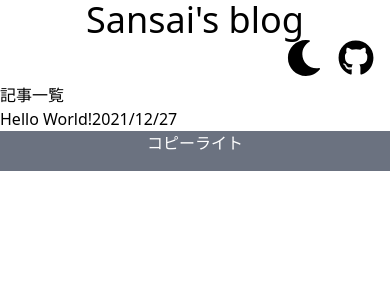
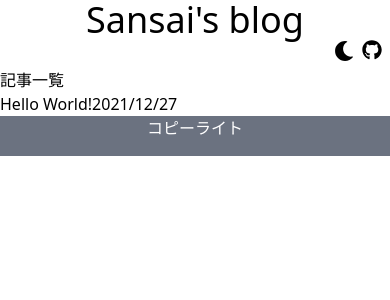
Before and after one commit to Sansai-snct/blog, a Next.js app: page / in a window 390 px wide. Shown: the top 300 px of the page. Built offline with nearby package versions, Linux system fonts and the light colour scheme.

Commit message:
[update] レスポンシブの調整#3

```diff
--- a/src/components/Header/Header.tsx
+++ b/src/components/Header/Header.tsx
@@ -8,19 +8,19 @@ const Header: VFC = () => {
   return (
     <section>
       <div>
-        <h1 className='text-4xl text-center'>
+        <h1 className='text-4xl md:text-6xl text-center'>
           <Link href='/'>
             <a>Sansai's blog</a>
           </Link>
         </h1>
 
-        <ul className='flex justify-end text-4xl'>
-          <li className='mr-4'>
+        <ul className='flex justify-end text-xl md:text-4xl'>
+          <li className='mr-2 md:mr-4'>
             <button>
               <FaMoon />
             </button>
           </li>
-          <li className='mr-4'>
+          <li className='mr-2 md:mr-4'>
             <a target='_blank' href='https://github.com/Sansai-snct' rel='noopener noreferrer'>
               <FaGithub />
             </a>
```
